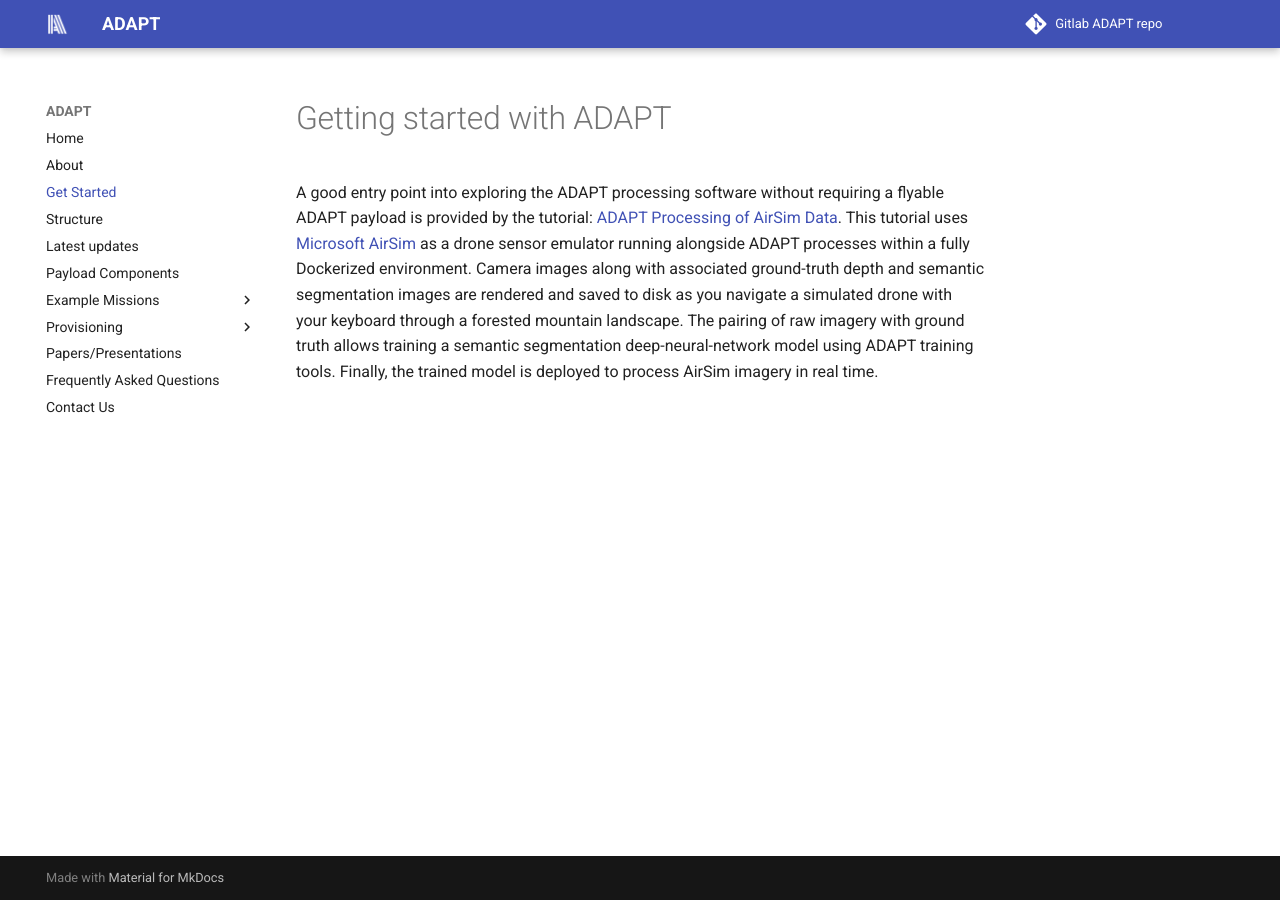
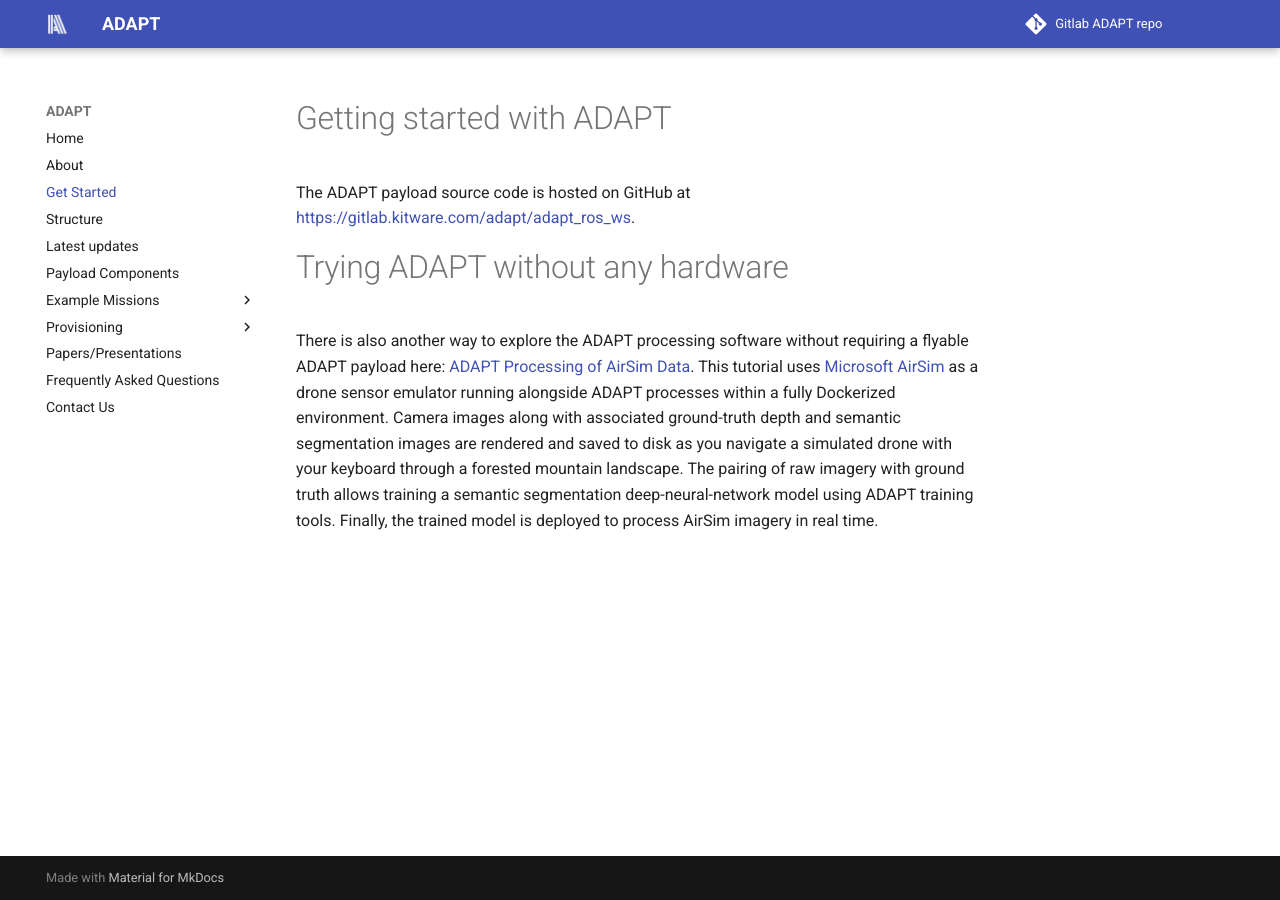
Before and after one commit to Kitware/adapt, an MkDocs documentation site: the page built from docs/get_started.md, in a window 1280 px wide. Built offline with MkDocs 1.6.1 and Material for MkDocs 9.7.7, drawn with Linux system fonts in a browser that asks for light colours.

Commit message:
Update faq.md and get_started.md

```diff
--- a/docs/get_started.md
+++ b/docs/get_started.md
@@ -1,4 +1,9 @@
 
 # Getting started with ADAPT
 
-A good entry point into exploring the ADAPT processing software without requiring a flyable ADAPT payload is provided by the tutorial: [ADAPT Processing of AirSim Data](https://gitlab.kitware.com/adapt/adapt/-/tree/master/doc/airsim_docker.md). This tutorial uses [Microsoft AirSim](https://microsoft.github.io/AirSim/) as a drone sensor emulator running alongside ADAPT processes within a fully Dockerized environment. Camera images along with associated ground-truth depth and semantic segmentation images are rendered and saved to disk as you navigate a simulated drone with your keyboard through a forested mountain landscape. The pairing of raw imagery with ground truth allows training a semantic segmentation deep-neural-network model using ADAPT training tools. Finally, the trained model is deployed to process AirSim imagery in real time.
+The ADAPT payload source code is hosted on GitHub at [https://gitlab.kitware.com/adapt/adapt_ros_ws](https://gitlab.kitware.com/adapt/adapt_ros_ws).
+
+
+# Trying ADAPT without any hardware
+
+There is also another way to explore the ADAPT processing software without requiring a flyable ADAPT payload here: [ADAPT Processing of AirSim Data](https://gitlab.kitware.com/adapt/adapt/-/tree/master/doc/airsim_docker.md). This tutorial uses [Microsoft AirSim](https://microsoft.github.io/AirSim/) as a drone sensor emulator running alongside ADAPT processes within a fully Dockerized environment. Camera images along with associated ground-truth depth and semantic segmentation images are rendered and saved to disk as you navigate a simulated drone with your keyboard through a forested mountain landscape. The pairing of raw imagery with ground truth allows training a semantic segmentation deep-neural-network model using ADAPT training tools. Finally, the trained model is deployed to process AirSim imagery in real time.
```
Also changed, not shown: docs/faq.md (+1 -1 lines).
